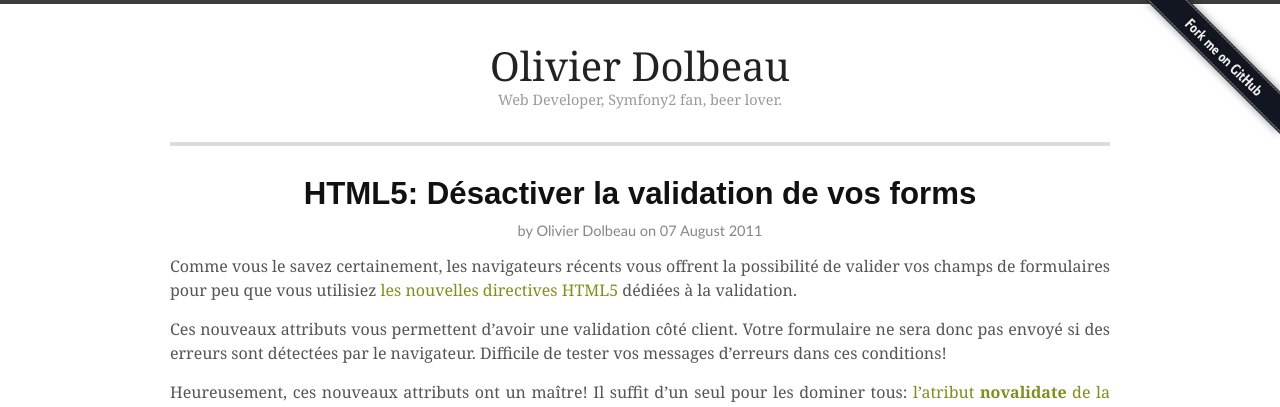
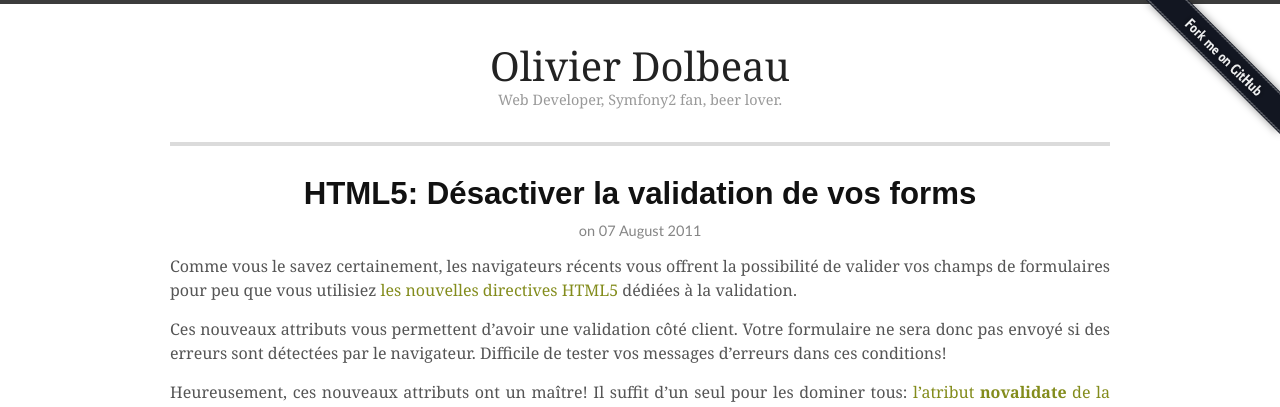
Before and after one commit to odolbeau/odolbeau.github.com, a Jekyll site: the page built from _posts/2011-08-07-html5-desactiver-la-validation-de-vos-forms.md, in a window 1280 px wide. Shown: the top 407 px of the page. Built offline with Jekyll 4.4.1, drawn with Linux system fonts in a browser that asks for light colours; comment, search, counter and statistics services are not loaded.

Commit message:
Remove author from all blog items

```diff
--- a/_layouts/post.html
+++ b/_layouts/post.html
@@ -6,7 +6,6 @@ layout: base
     <header>
         <h1 itemprop="name">{{ page.title }}</h1>
         <p class="meta">
-            by Olivier Dolbeau
             on <time itemprop="datePublished" datetime="{{ page.date | date: '%Y-%m-%d' }}">
                 {{ page.date | date_to_long_string }}
             </time>
```
